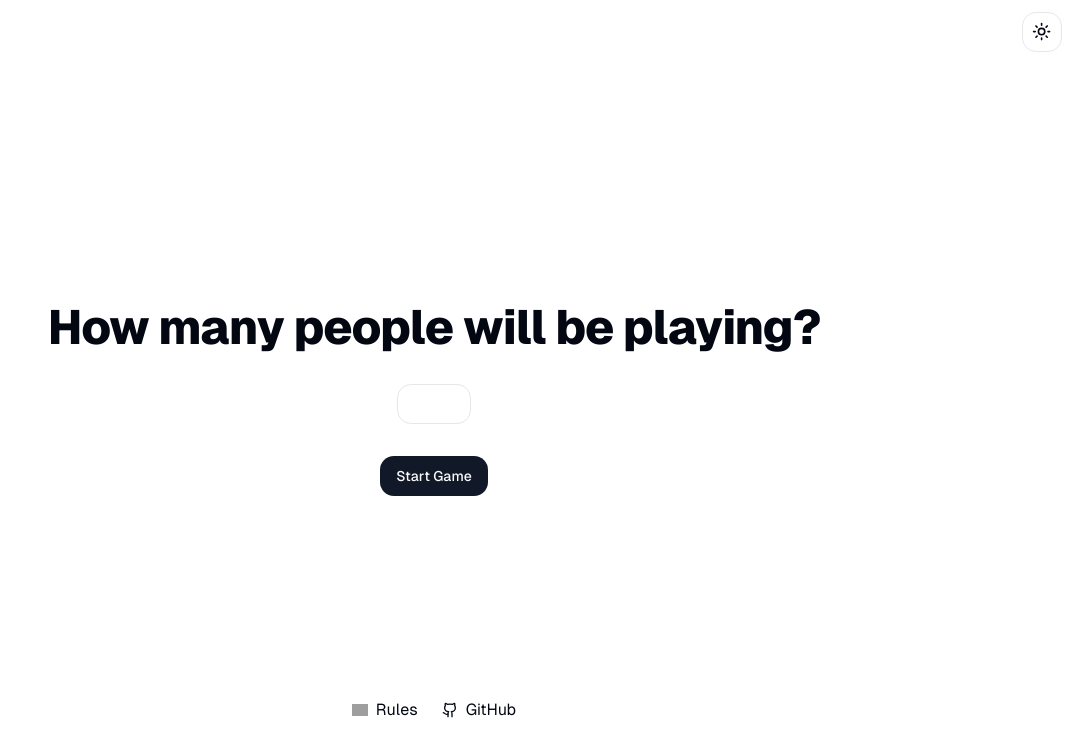
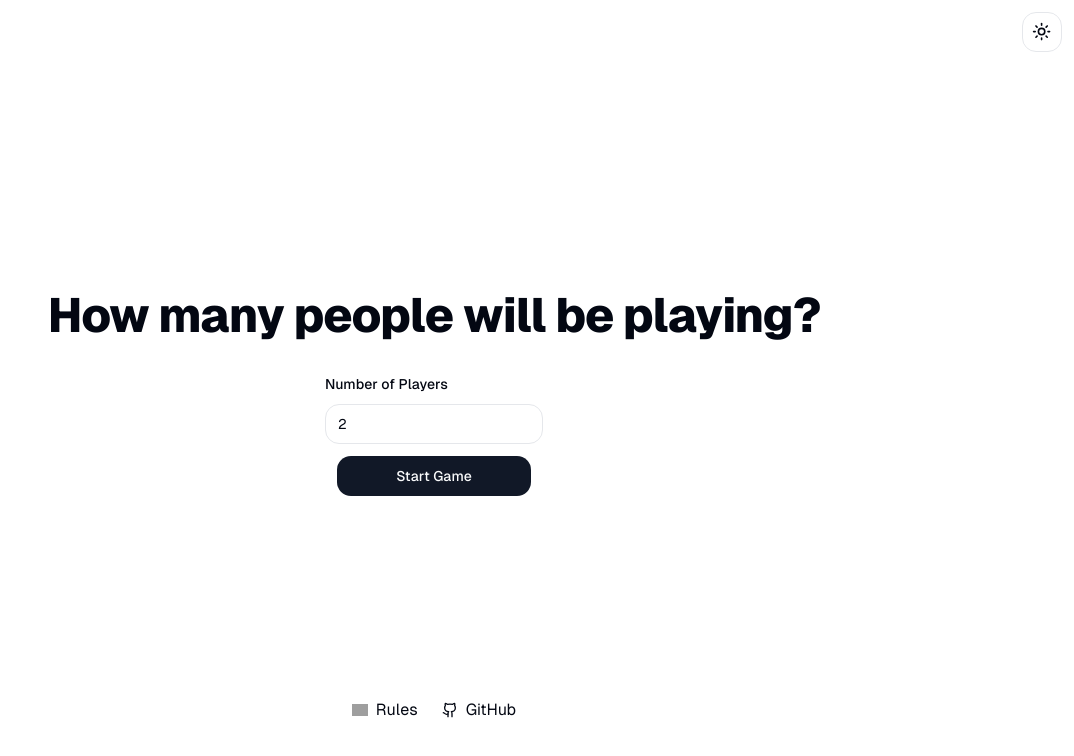
Before and after one commit to Jake-Funk/clueless, a Next.js app in the folder client/clueless_web_ui/: page /new_game in a window 1280 px wide. Shown: the top 756 px of the page, without its empty margins (206-1280 px from the left). Built offline with nearby package versions, Linux system fonts and the light colour scheme; grey boxes are pictures that could not be loaded.

Commit message:
testing fetch

```diff
--- a/client/clueless_web_ui/app/new_game/page.tsx
+++ b/client/clueless_web_ui/app/new_game/page.tsx
@@ -1,9 +1,58 @@
-import { Button } from "@/components/ui/button";
-import { Input } from "@/components/ui/input";
-import { Github } from "lucide-react";
-import Image from "next/image";
+"use client"
+import { Button } from "@/components/ui/button"
+import {
+  Form,
+  FormControl,
+  FormField,
+  FormItem,
+  FormLabel,
+  FormMessage,
+} from "@/components/ui/form"
+import { Input } from "@/components/ui/input"
+import { zodResolver } from "@hookform/resolvers/zod"
+import { Github } from "lucide-react"
+import Image from "next/image"
+import { useState } from "react"
+import { useForm } from "react-hook-form"
+import { z } from "zod"
+
+const formSchema = z.object({
+  numPlayers: z.coerce
+    .number()
+    .min(2, { message: "You need at least 2 people to play" })
+    .max(6, { message: "You can only play with up to 6 players." }),
+})
 
 export default function Home() {
+//   const [gameCode, setGameCode] = useState("")
+
+  const form = useForm<z.infer<typeof formSchema>>({
+    resolver: zodResolver(formSchema),
+    defaultValues: {
+      numPlayers: 2,
+    },
+  })
+
+  async function onSubmit(values: z.infer<typeof formSchema>) {
+    // Do something with the form values.
+    // ✅ This will be type-safe and validated.
+    const rawResp = await fetch(
+      "https://clueless-server-915069415929.us-east1.run.app/new_game",
+      {
+        method: "POST",
+        headers: {
+          Accept: "application/json",
+          "Content-Type": "application/json",
+        },
+        body: JSON.stringify({ num_players: values.numPlayers }),
+      }
+    )
+    const content = await rawResp.json()
+
+    console.log(content)
+    console.log(values)
+  }
+
   return (
     <div className="grid grid-rows-[20px_1fr_20px] items-center justify-items-center min-h-screen p-8 pb-20 gap-16 sm:p-20 font-[family-name:var(--font-geist-sans)] animate-in ease-in-out zoom-in-0 duration-1000">
       <main className="flex flex-col gap-8 row-start-2 items-center justify-center sm:items-start ">
@@ -12,14 +61,29 @@ export default function Home() {
             How many people will be playing?
           </h1>
         </div>
-
-        <Input
-          type={"number"}
-          max={6}
-          min={2}
-          className="w-1/2 m-auto sm:w-auto"
-        />
-        <Button className="m-auto">Start Game</Button>
+        <Form {...form}>
+          <form
+            onSubmit={form.handleSubmit(onSubmit)}
+            className="flex flex-col m-auto"
+          >
+            <FormField
+              control={form.control}
+              name="numPlayers"
+              render={({ field }) => (
+                <FormItem>
+                  <FormLabel className="m-auto">Number of Players</FormLabel>
+                  <FormControl>
+                    <Input {...field} type="number" />
+                  </FormControl>
+                  <FormMessage />
+                </FormItem>
+              )}
+            />
+            <Button type="submit" className="m-3">
+              Start Game
+            </Button>
+          </form>
+        </Form>
       </main>
       <footer className="row-start-3 flex gap-6 flex-wrap items-center justify-center">
         <a
@@ -48,5 +112,5 @@ export default function Home() {
         </a>
       </footer>
     </div>
-  );
+  )
 }
```
